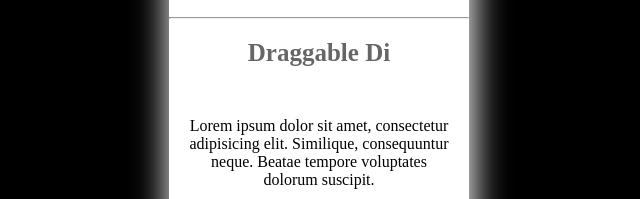
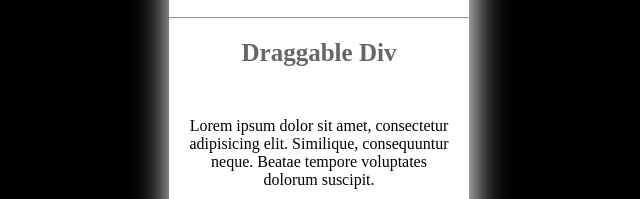
Before and after one commit to waleedsmadi/draggable_div, a plain HTML site: page index.html in a window 1280 px wide. Shown: the part 291-490 px from the top of the page, 321-961 px from the left. Drawn offline with Linux system fonts and the light colour scheme.

Commit message:
edit index.html

```diff
--- a/index.html
+++ b/index.html
@@ -18,7 +18,7 @@
         <hr>
 
         <div class="content">
-            <h3>Draggable Di</h3>
+            <h3>Draggable Div</h3>
             <p>
                 Lorem ipsum dolor sit amet, consectetur adipisicing elit. Similique, consequuntur neque. Beatae tempore voluptates dolorum suscipit.
             </p>
```
